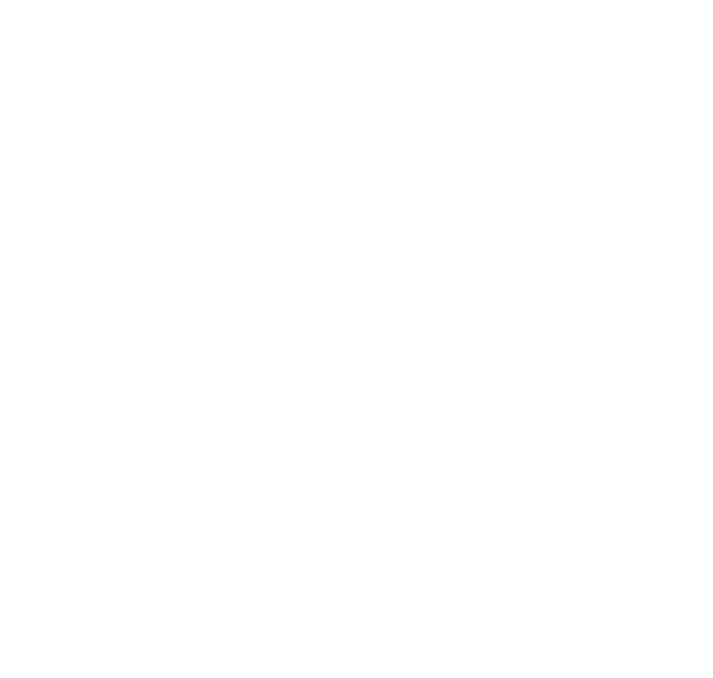
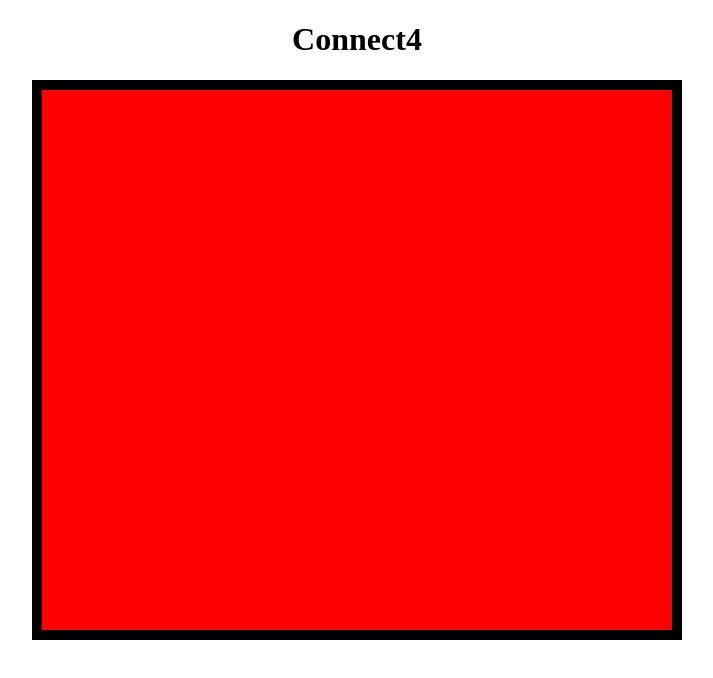
Before and after one commit to Josh1McClean/Connect-Four-Project, a plain HTML site: page index.html in a window 1280 px wide. Shown: the whole page, without its empty margins (283-996 px from the left). Drawn offline with Linux system fonts and the light colour scheme.

Commit message:
Initial Edit

```diff
--- a/app.css
+++ b/app.css
@@ -0,0 +1,23 @@
+body {
+    font-family: 'Times New Roman', Times, serif;
+    text-align: center;
+}
+
+#board {
+    height: 540px;
+    width: 630px;
+
+    background-color: red;
+    border: 10px solid black;
+    margin: 0 auto;
+    display: flex;
+    flex-wrap: wrap;
+}
+
+.tile {
+    height: 90px;
+    width: 90;
+    margin: 5px;
+    background-color: white;
+    border-radius: 50%;
+}
--- a/app.js
+++ b/app.js
@@ -0,0 +1,36 @@
+const playerBlue = "B"
+const playerWhite = "W"
+const firstTurn = playerBlue;
+
+let gameOver = false;
+let board;
+
+let rows = 6;
+let columns = 7;
+
+//Activates When The Page Loads
+window.onload = function () {
+    setGame();
+}
+
+//Populates The Tiles Within The Board
+function setGame() {
+    board = [];
+
+    for (let r = 0; r < rows; r++) {
+        let row = [];
+        for (let c = 0; c < columns; c++) {
+            // JS
+            row.push(' ');
+
+            // HTML
+            //<div id="0-0" class="tile"></div> Automates Me Having To Do This Multiple Times Manually In HTML
+            let tile = document.createElement("div");
+            tile.id = r.toString() + "-" + c.toString();
+            tile.classList.add("tile");
+            document.getElementById("board").append(tile)
+        }
+        board.push(row);
+    }
+}
+//This Board In Javascript Is Going To Correspond To The Tiles In The HTML Page
--- a/index.html
+++ b/index.html
@@ -9,7 +9,9 @@
 </head>
 
 <body>
-
+    <h1>Connect4</h1>
+    <h2 id="winner"></h2>
+    <div id="board"></div>
 
     <script src="app.js"></script>
 </body>
```
